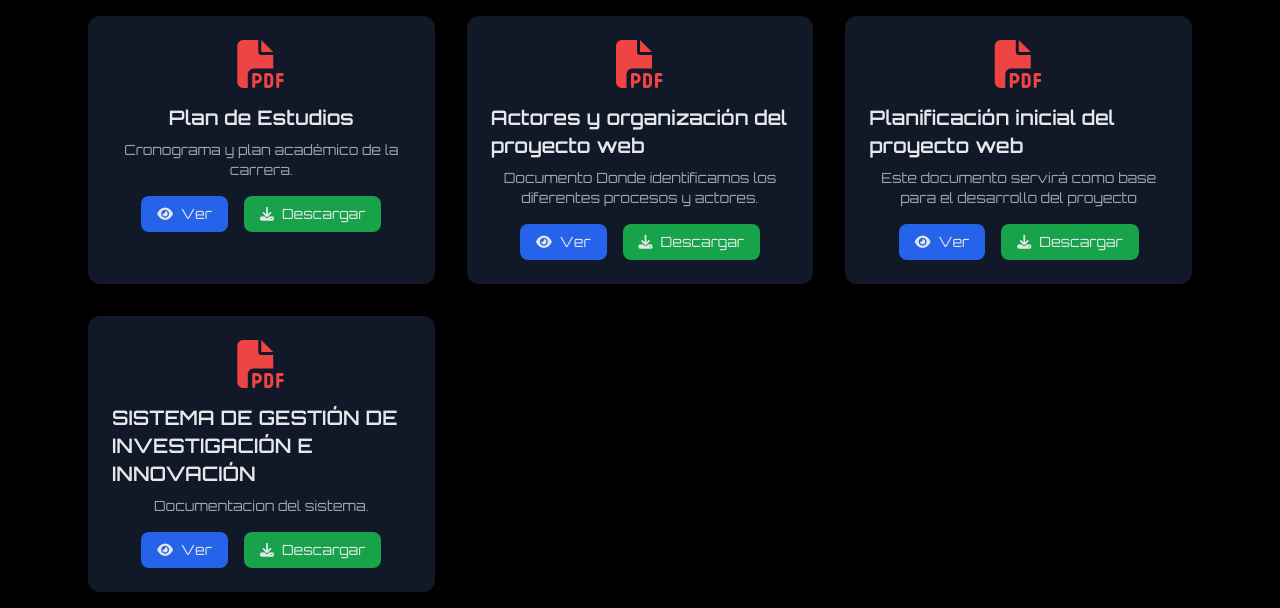
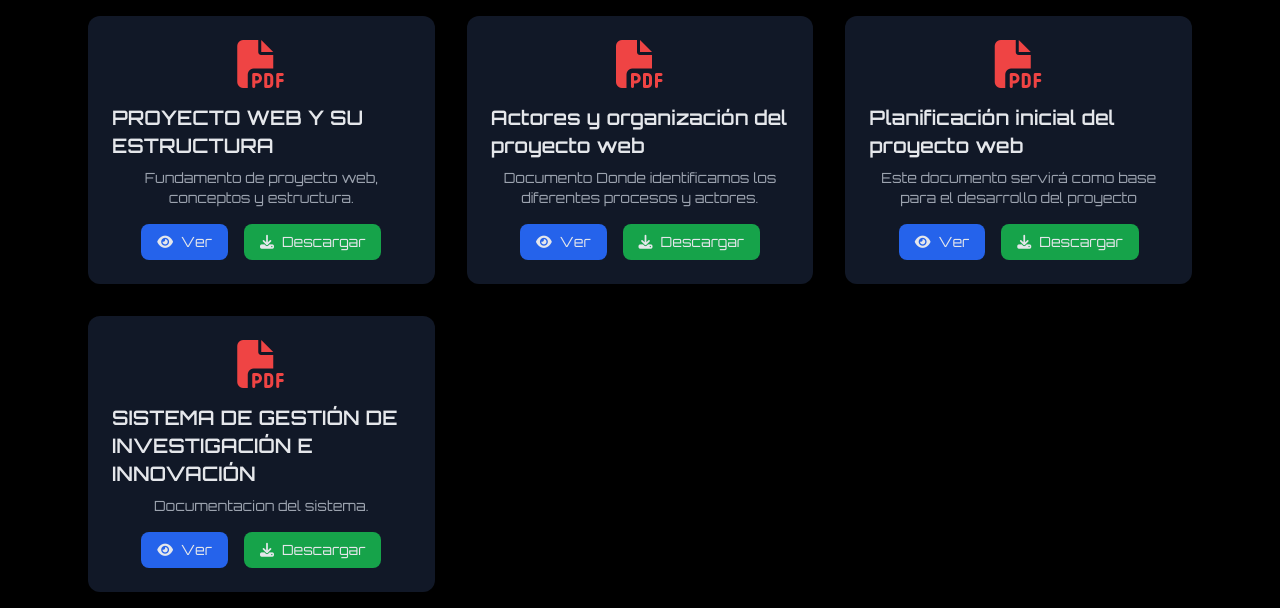
Before and after one commit to eleazarmejico17/mi-portafolio, a plain HTML site: page documentos.html in a window 1280 px wide. Shown: the part 192-800 px from the top of the page. Drawn offline with nearby package versions, Linux system fonts and the light colour scheme.

Commit message:
Update documentos.html

```diff
--- a/documentos.html
+++ b/documentos.html
@@ -34,8 +34,8 @@
       <!-- Documento 1 -->
       <div class="bg-gray-900 rounded-xl p-6 shadow-lg flex flex-col items-center">
         <i class="fas fa-file-pdf text-red-500 text-5xl mb-4"></i>
-        <h3 class="text-xl font-semibold mb-2">Plan de Estudios</h3>
-        <p class="text-gray-400 text-sm mb-4 text-center">Cronograma y plan académico de la carrera.</p>
+        <h3 class="text-xl font-semibold mb-2">PROYECTO WEB Y SU ESTRUCTURA</h3>
+        <p class="text-gray-400 text-sm mb-4 text-center">Fundamento de proyecto web, conceptos y estructura.</p>
         <div class="flex space-x-4">
           <a href="assets/docs/tarea1.pdf" target="_blank" class="px-4 py-2 bg-blue-600 rounded-lg text-sm hover:bg-blue-500 flex items-center space-x-2">
             <i class="fas fa-eye"></i><span>Ver</span>
```
